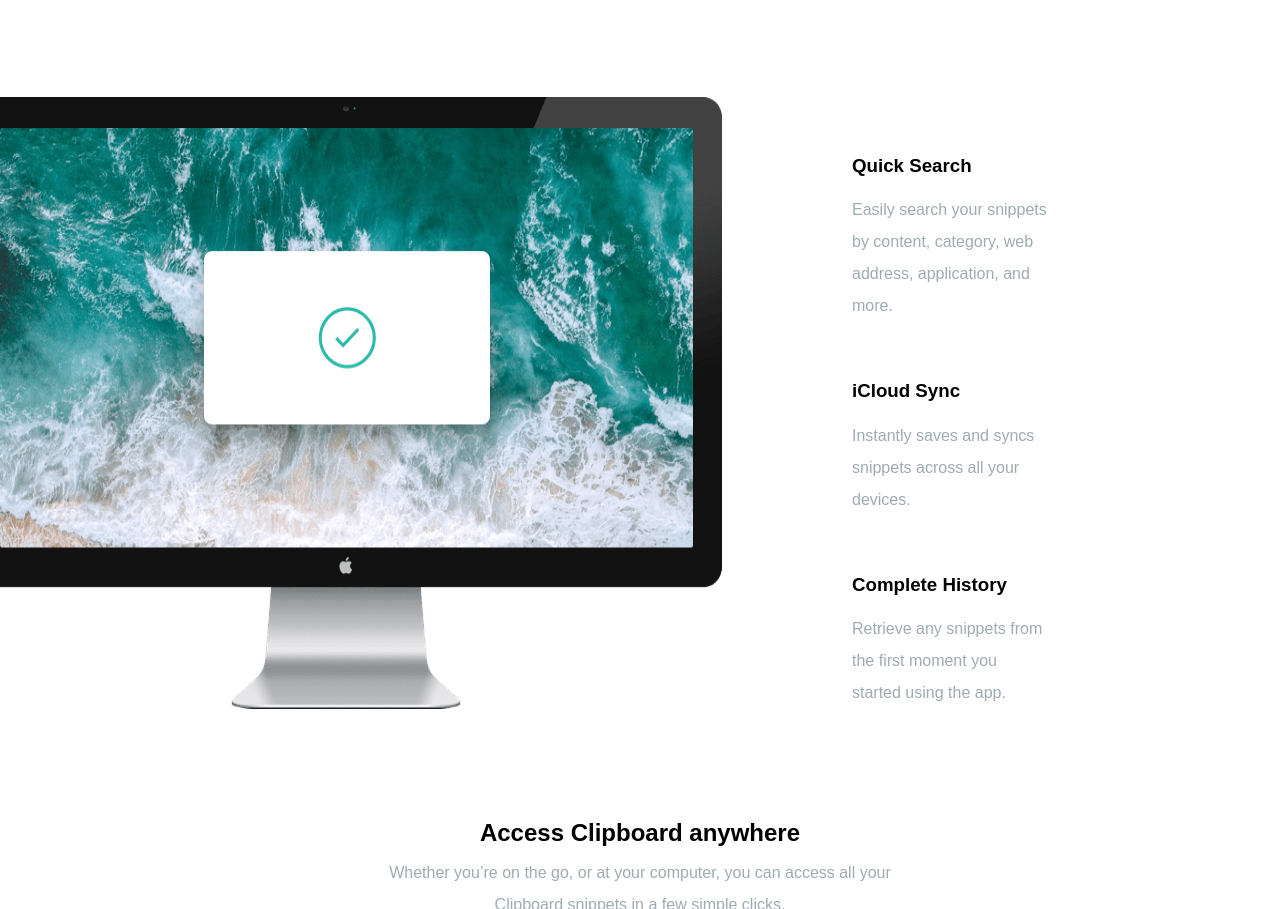
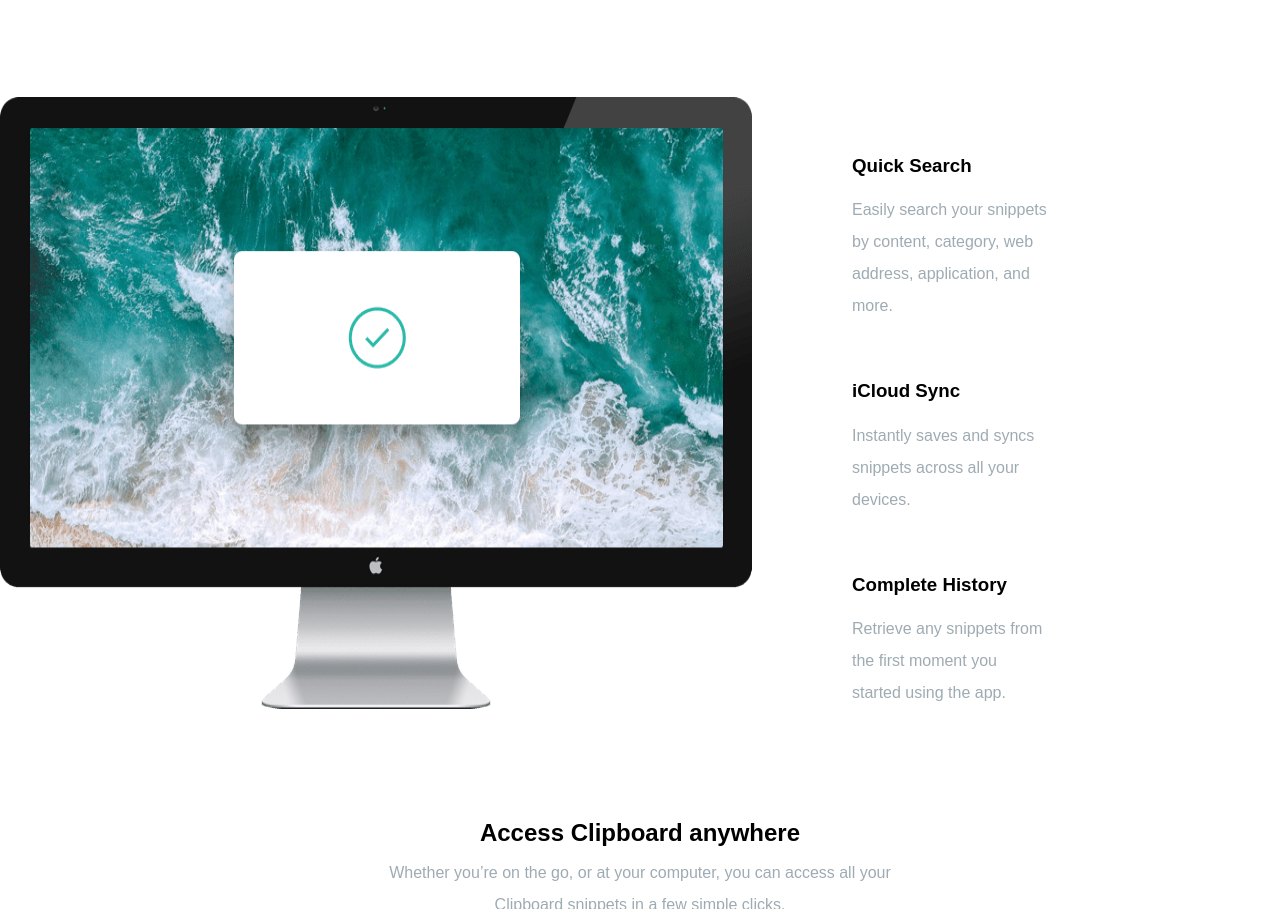
Before and after one commit to rafiputra2000/clipboard-landing-page-master, a plain HTML site: page index.html in a window 1280 px wide. Shown: the part 837-1746 px from the top of the page. Drawn offline with Linux system fonts and the light colour scheme; a web font is replaced by a local one.

Commit message:
Update styles.css

```diff
--- a/css/styles.css
+++ b/css/styles.css
@@ -300,10 +300,10 @@ footer a:hover{
   margin-bottom: 30px;
 }
 
-.img-computer{
+/* .img-computer{
   position: relative;
   right: 30px;
-}
+} */
 
 .img-devices{
   display: inline-block;
```
